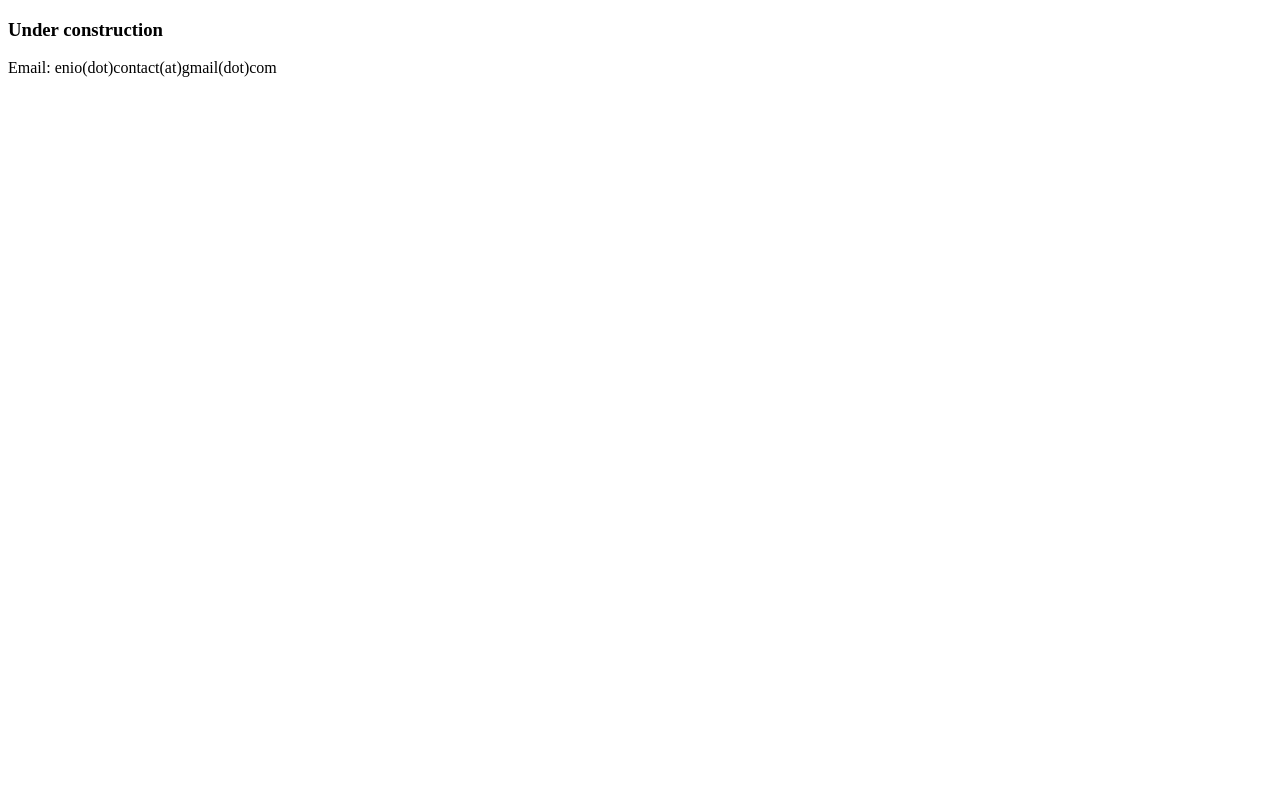
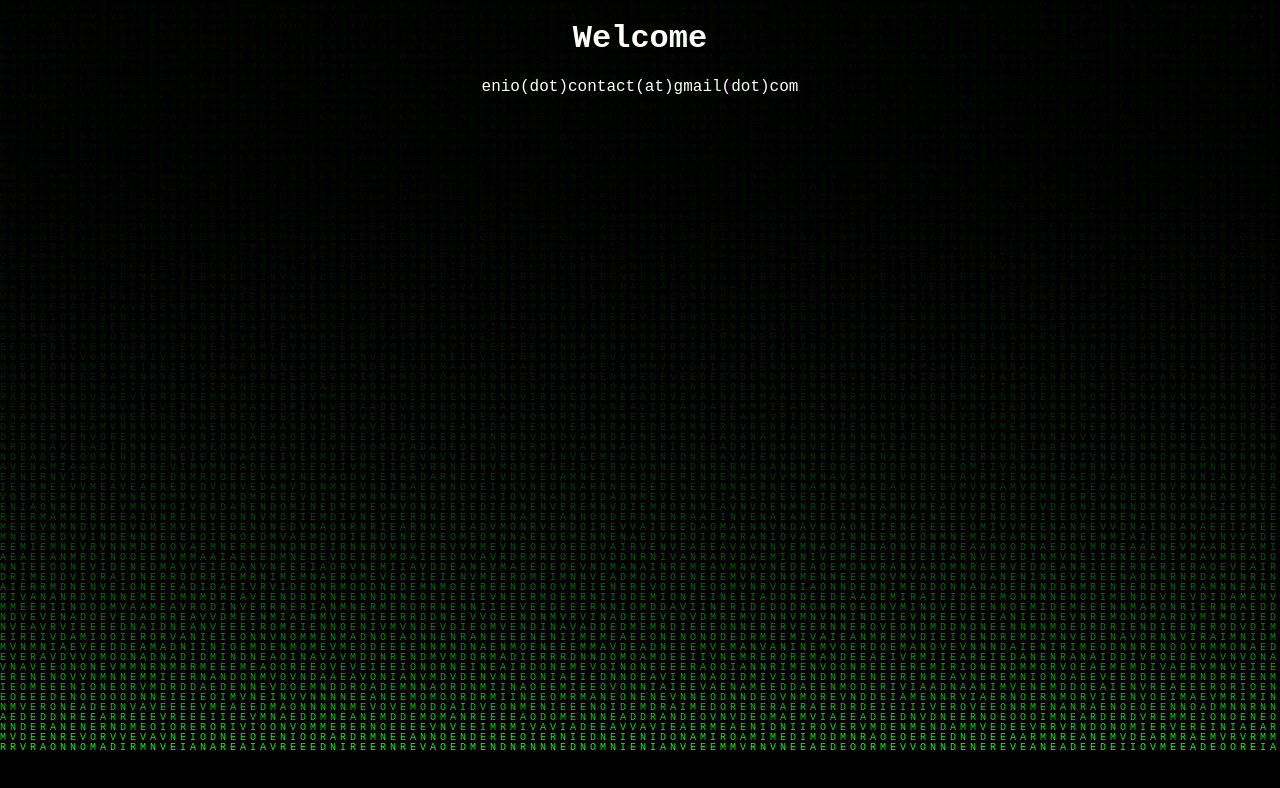
Before and after one commit to eniovendrame/eniovendrame, a plain HTML site: page index.html in a window 1280 px wide. Drawn offline with Linux system fonts and the light colour scheme.

Commit message:
Cool Matrix

```diff
--- a/index.html
+++ b/index.html
@@ -1,12 +1,97 @@
 <!DOCTYPE html>
-<html>
+<html lang="en">
 <head>
-<title>Enio Vendrame</title>
+    <meta charset="UTF-8">
+    <meta name="viewport" content="width=device-width, initial-scale=1.0">
+    <title>Enio Vendrame</title>
+    <style>
+        body {
+            margin: 0;
+            overflow: hidden;
+            background-color: black;
+            color: #green;
+            font-family: 'Courier New', Courier, monospace;
+            text-align: center;
+        }
+        h1 {
+            position: relative;
+            z-index: 1;  /* Make sure the text is above the characters */
+            color: white;
+            margin-top: 20px;
+        }
+        p {
+            position: relative;
+            z-index: 1;  /* Make sure the text is above the characters */
+            color: white;
+        }
+        #canvas {
+            position: absolute;
+            top: 0;
+            left: 0;
+            z-index: 0; /* Behind the text */
+        }
+    </style>
 </head>
 <body>
 
-<h3>Under construction</h3>
-<p>Email: enio(dot)contact(at)gmail(dot)com</p>
+<h1>Welcome</h1>
+<p>enio(dot)contact(at)gmail(dot)com</p>
+
+<canvas id="canvas"></canvas>
+
+<script>
+    var canvas = document.getElementById('canvas');
+    var ctx = canvas.getContext('2d');
+
+    canvas.height = window.innerHeight;
+    canvas.width = window.innerWidth;
+
+    var characters = 'ENIOVENDRAME'; // Characters to be displayed
+    characters = characters.split('');
+
+    var fontSize = 10;
+    var columns = canvas.width / fontSize; // Number of columns for the rain
+    var drops = []; // Array of drops - one for each column
+
+    for (var x = 0; x < columns; x++) {
+        drops[x] = 1; // Initial y position of the drops
+    }
+
+    function draw() {
+        ctx.fillStyle = 'rgba(0, 0, 0, 0.05)'; // Translucent black background
+        ctx.fillRect(0, 0, canvas.width, canvas.height);
+
+        ctx.fillStyle = '#0F0'; // Green text color
+        ctx.font = fontSize + 'px monospace';
+
+        for (var i = 0; i < drops.length; i++) {
+            var text = characters[Math.floor(Math.random() * characters.length)];
+            ctx.fillText(text, i * fontSize, drops[i] * fontSize); // Draw the character
+
+            // Reset drop to the top randomly
+            if (drops[i] * fontSize > canvas.height && Math.random() > 0.975) {
+                drops[i] = 0;
+            }
+
+            drops[i]++; // Increment Y position for the drop
+        }
+    }
+
+    setInterval(draw, 66); // Drawing at approximately 60 frames per second
+
+    // Resize canvas when window is resized
+    window.addEventListener('resize', function() {
+        canvas.height = window.innerHeight;
+        canvas.width = window.innerWidth;
+
+        // Reinitialize drops
+        columns = canvas.width / fontSize;
+        drops = [];
+        for (var x = 0; x < columns; x++) {
+            drops[x] = 1;
+        }
+    });
+</script>
 
 </body>
 </html>
```
